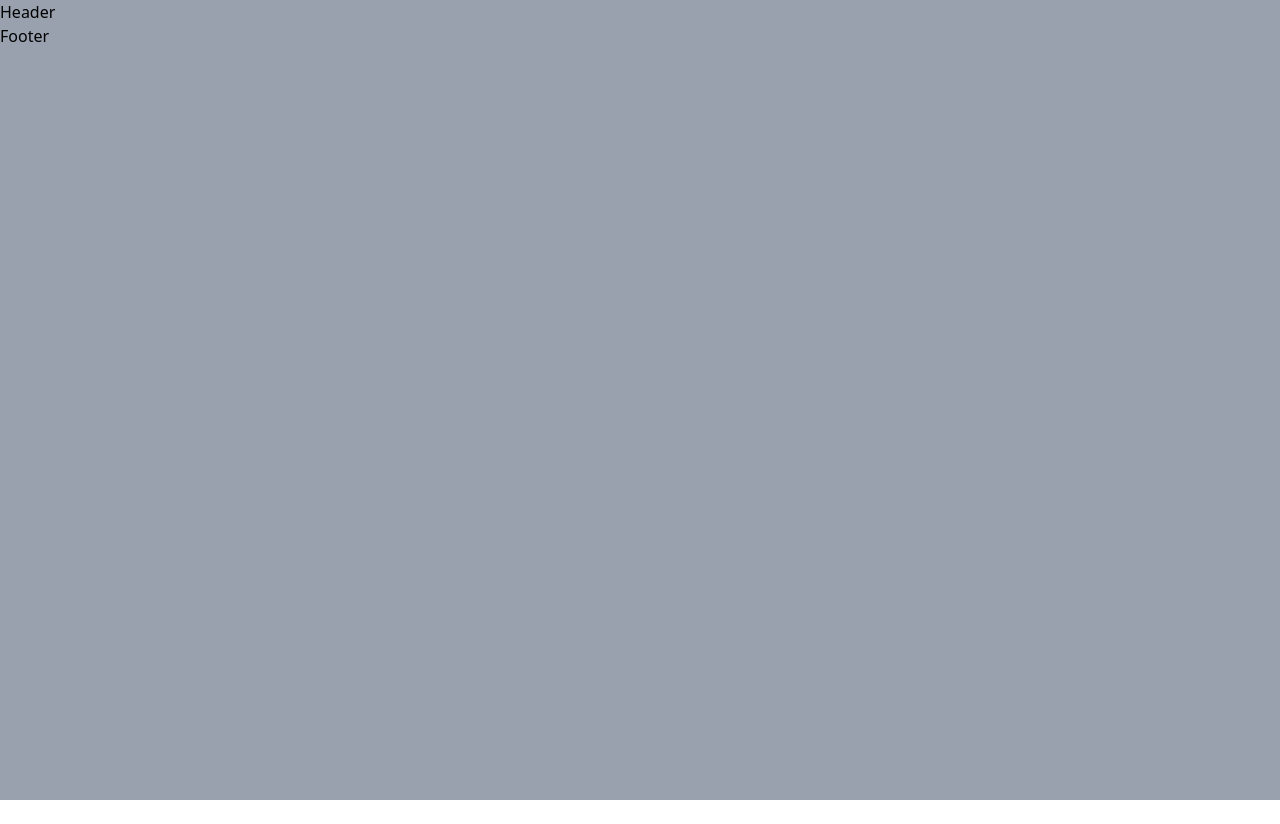
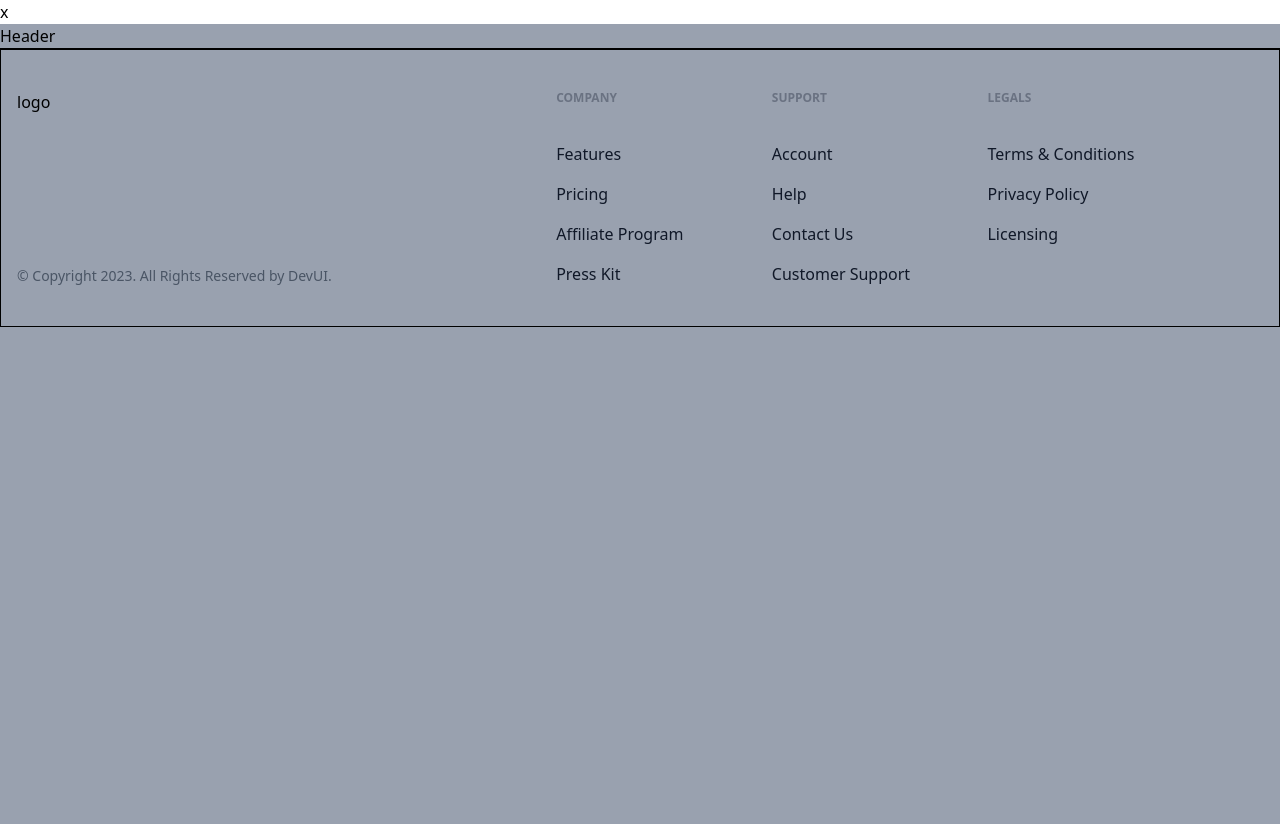
Before and after one commit to rupjyoti921/Blog-Management-System, a React (Vite) app in the folder BMS/: page / in a window 1280 px wide. Before the commit the page ends 800 px from the top, so only its background shows below. Built offline with nearby package versions, Linux system fonts and the light colour scheme; no server answers.

Commit message:
started Component section

```diff
--- a/BMS/src/App.jsx
+++ b/BMS/src/App.jsx
@@ -4,6 +4,8 @@ import { useDispatch } from 'react-redux';
 import authService from './appwrite/auth/auth';
 import {login,logout} from './store/authSlice';
 import {Header, Footer} from './components/index';
+import { Browser } from 'appwrite';
+import { BrowserRouter } from 'react-router-dom';
 
 
 function App() {
@@ -35,12 +37,14 @@ return loading ? (
     <h2>Loading...</h2>
   </div>
 ):(
+  <BrowserRouter>x
   <div className='min-h-screen flex flex-wrap content-between bg-gray-400'>
     <div className='w-full block'>
       <Header />
       <Footer />
     </div>
   </div>
+  </BrowserRouter>
 );
 }
 
--- /dev/null
+++ b/BMS/src/components/Container/Container.jsx
@@ -0,0 +1,9 @@
+import React from 'react'
+
+function Container({Children}) {
+  return (
+    <div className='w-full max-w-7xl mx-auto px-4'>{Children}</div>
+  )
+}
+
+export default Container
--- a/BMS/src/components/Footer/Footer.jsx
+++ b/BMS/src/components/Footer/Footer.jsx
@@ -1,8 +1,141 @@
 import React from 'react'
-
+import { Link } from 'react-router-dom';
+import {Logo} from '../index';
 function Footer() {
   return (
-    <div>Footer</div>
+    <section className="relative overflow-hidden py-10 bg-gray-400 border border-t-2 border-t-black">
+            <div className="relative z-10 mx-auto max-w-7xl px-4">
+                <div className="-m-6 flex flex-wrap">
+                    <div className="w-full p-6 md:w-1/2 lg:w-5/12">
+                        <div className="flex h-full flex-col justify-between">
+                            <div className="mb-4 inline-flex items-center">
+                                <Logo width="100px" />
+                            </div>
+                            <div>
+                                <p className="text-sm text-gray-600">
+                                    &copy; Copyright 2023. All Rights Reserved by DevUI.
+                                </p>
+                            </div>
+                        </div>
+                    </div>
+                    <div className="w-full p-6 md:w-1/2 lg:w-2/12">
+                        <div className="h-full">
+                            <h3 className="tracking-px mb-9  text-xs font-semibold uppercase text-gray-500">
+                                Company
+                            </h3>
+                            <ul>
+                                <li className="mb-4">
+                                    <Link
+                                        className=" text-base font-medium text-gray-900 hover:text-gray-700"
+                                        to="/"
+                                    >
+                                        Features
+                                    </Link>
+                                </li>
+                                <li className="mb-4">
+                                    <Link
+                                        className=" text-base font-medium text-gray-900 hover:text-gray-700"
+                                        to="/"
+                                    >
+                                        Pricing
+                                    </Link>
+                                </li>
+                                <li className="mb-4">
+                                    <Link
+                                        className=" text-base font-medium text-gray-900 hover:text-gray-700"
+                                        to="/"
+                                    >
+                                        Affiliate Program
+                                    </Link>
+                                </li>
+                                <li>
+                                    <Link
+                                        className=" text-base font-medium text-gray-900 hover:text-gray-700"
+                                        to="/"
+                                    >
+                                        Press Kit
+                                    </Link>
+                                </li>
+                            </ul>
+                        </div>
+                    </div>
+                    <div className="w-full p-6 md:w-1/2 lg:w-2/12">
+                        <div className="h-full">
+                            <h3 className="tracking-px mb-9  text-xs font-semibold uppercase text-gray-500">
+                                Support
+                            </h3>
+                            <ul>
+                                <li className="mb-4">
+                                    <Link
+                                        className=" text-base font-medium text-gray-900 hover:text-gray-700"
+                                        to="/"
+                                    >
+                                        Account
+                                    </Link>
+                                </li>
+                                <li className="mb-4">
+                                    <Link
+                                        className=" text-base font-medium text-gray-900 hover:text-gray-700"
+                                        to="/"
+                                    >
+                                        Help
+                                    </Link>
+                                </li>
+                                <li className="mb-4">
+                                    <Link
+                                        className=" text-base font-medium text-gray-900 hover:text-gray-700"
+                                        to="/"
+                                    >
+                                        Contact Us
+                                    </Link>
+                                </li>
+                                <li>
+                                    <Link
+                                        className=" text-base font-medium text-gray-900 hover:text-gray-700"
+                                        to="/"
+                                    >
+                                        Customer Support
+                                    </Link>
+                                </li>
+                            </ul>
+                        </div>
+                    </div>
+                    <div className="w-full p-6 md:w-1/2 lg:w-3/12">
+                        <div className="h-full">
+                            <h3 className="tracking-px mb-9  text-xs font-semibold uppercase text-gray-500">
+                                Legals
+                            </h3>
+                            <ul>
+                                <li className="mb-4">
+                                    <Link
+                                        className=" text-base font-medium text-gray-900 hover:text-gray-700"
+                                        to="/"
+                                    >
+                                        Terms &amp; Conditions
+                                    </Link>
+                                </li>
+                                <li className="mb-4">
+                                    <Link
+                                        className=" text-base font-medium text-gray-900 hover:text-gray-700"
+                                        to="/"
+                                    >
+                                        Privacy Policy
+                                    </Link>
+                                </li>
+                                <li>
+                                    <Link
+                                        className=" text-base font-medium text-gray-900 hover:text-gray-700"
+                                        to="/"
+                                    >
+                                        Licensing
+                                    </Link>
+                                </li>
+                            </ul>
+                        </div>
+                    </div>
+                </div>
+            </div>
+        </section>
   )
 }
 
--- /dev/null
+++ b/BMS/src/components/Header/LogoutBtn.jsx
@@ -0,0 +1,9 @@
+import React from 'react'
+
+function LogoutBtn() {
+  return (
+    <div>LogoutBtn</div>
+  )
+}
+
+export default LogoutBtn
--- /dev/null
+++ b/BMS/src/components/Logo.jsx
@@ -0,0 +1,9 @@
+import React from 'react'
+
+function Logo({width = "100px"}) {
+  return (
+    <div>logo</div>
+  )
+}
+
+export default Logo
--- a/BMS/src/components/index.js
+++ b/BMS/src/components/index.js
@@ -1,3 +1,5 @@
 import Header from "./Header/Header";
 import Footer from "./Footer/Footer";
-export { Header, Footer };
+import Container from "./Container/Container";
+import Logo from "./Logo";
+export { Header, Footer, Container, Logo };
```
